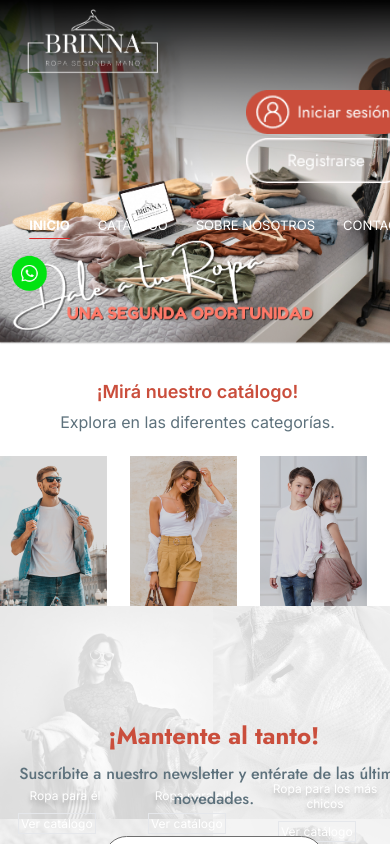
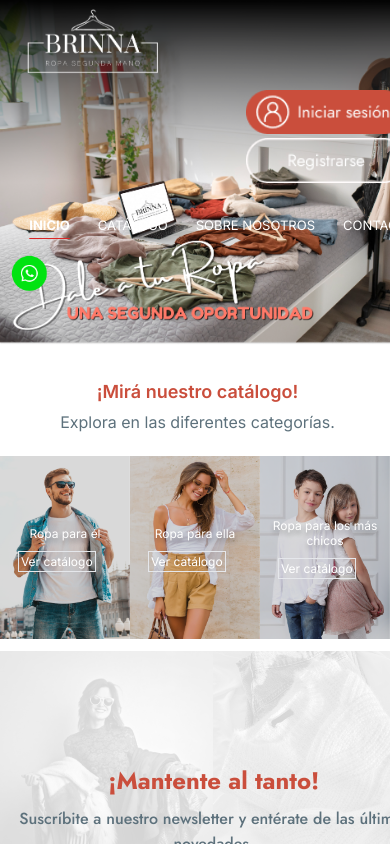
Before and after one commit to CeciliaBPerdomo/Brinna, a Next.js app: page / in a window 390 px wide. Shown: the top 844 px of the page. Built offline with nearby package versions, Linux system fonts and the light colour scheme.

Commit message:
Responsive catalagos II

```diff
--- a/src/components/LandingPage/Catalogos/catalogo.css
+++ b/src/components/LandingPage/Catalogos/catalogo.css
@@ -76,7 +76,11 @@
     }
 
     .fondoPrincipal {
-        height: 150px;
+        height: 195px;
+    }
+
+    .fondo {
+        height: 195px;
     }
 
     .ropa {
```
